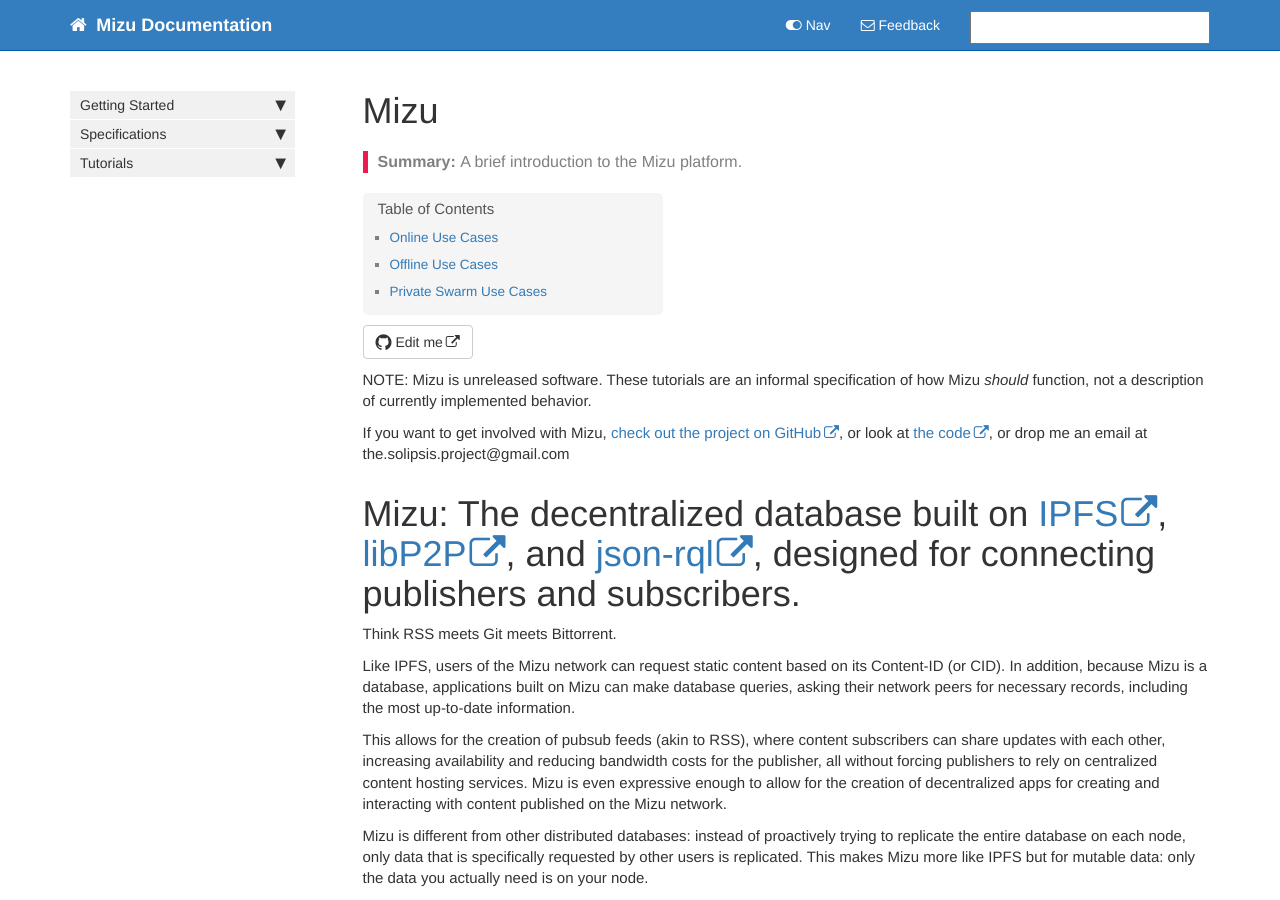
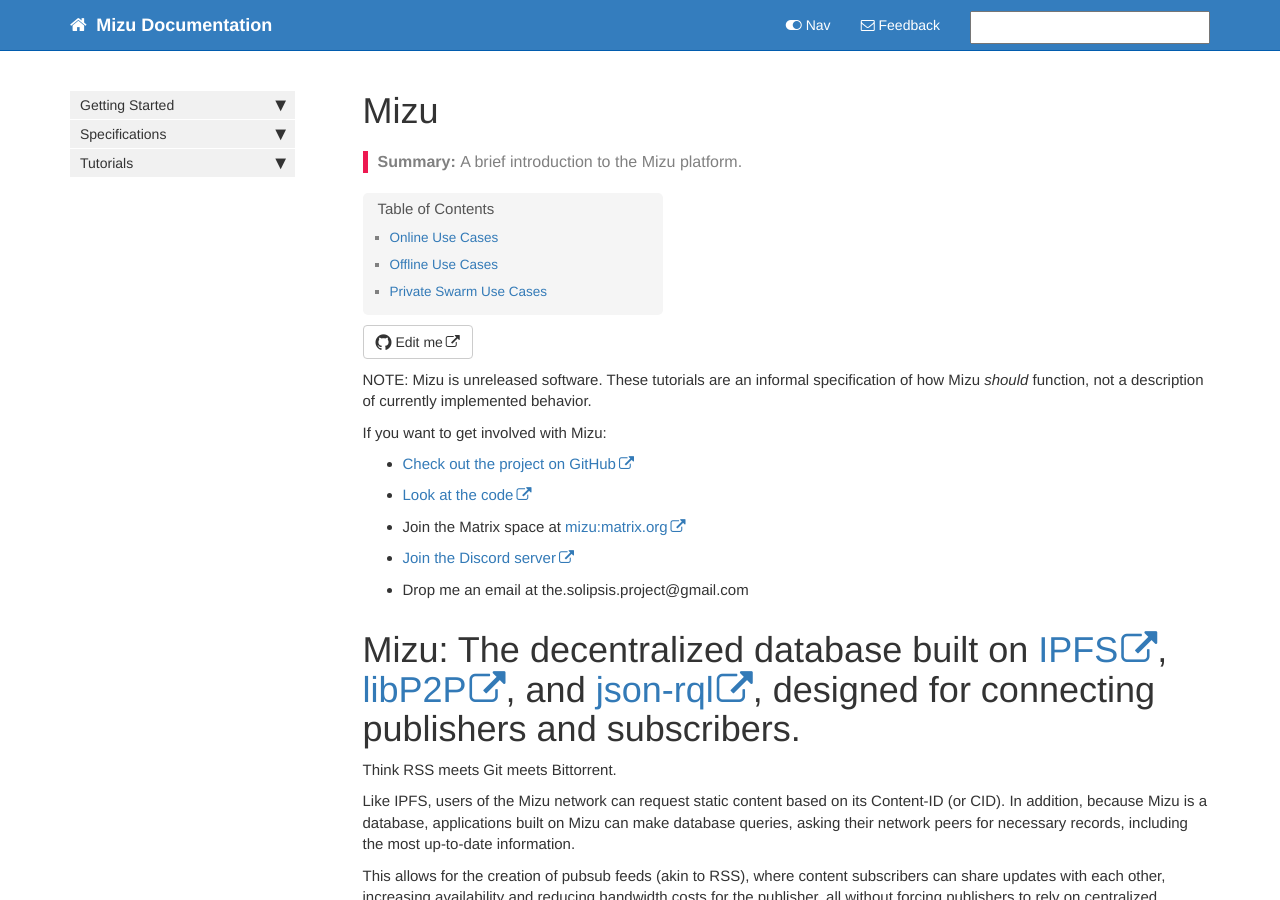
Before and after one commit to solipsis-project/mizu-documentation, a Jekyll site: the page built from pages/index.md, in a window 1280 px wide and 900 px high. Built offline with Jekyll 4.4.1, drawn with Linux system fonts in a browser that asks for light colours; comment, search, counter and statistics services are not loaded.

Commit message:
Add Matrix and Discord information to website and readme.

```diff
--- a/pages/index.md
+++ b/pages/index.md
@@ -7,7 +7,13 @@ summary: A brief introduction to the Mizu platform.
 
 NOTE: Mizu is unreleased software. These tutorials are an informal specification of how Mizu *should* function, not a description of currently implemented behavior.
 
-If you want to get involved with Mizu, [check out the project on GitHub](https://github.com/users/solipsis-project/projects/1/views/1), or look at [the code](https://github.com/solipsis-project/mizu-client), or drop me an email at the.solipsis.project@gmail.com
+If you want to get involved with Mizu:
+
+- [Check out the project on GitHub](https://github.com/users/solipsis-project/projects/1/views/1)
+- [Look at the code](https://github.com/solipsis-project/mizu-client)
+- Join the Matrix space at [mizu:matrix.org](https://matrix.to/#/#mizu:matrix.org)
+- [Join the Discord server](https://discord.gg/kEW32kWsaA)
+- Drop me an email at the.solipsis.project@gmail.com
 
 # Mizu: The decentralized database built on [IPFS](https://ipfs.io), [libP2P](https://libp2p.io), and [json-rql](https://json-rql.org/), designed for connecting publishers and subscribers.
 
```
Also changed, not shown: README.md (+4 -1 lines).
